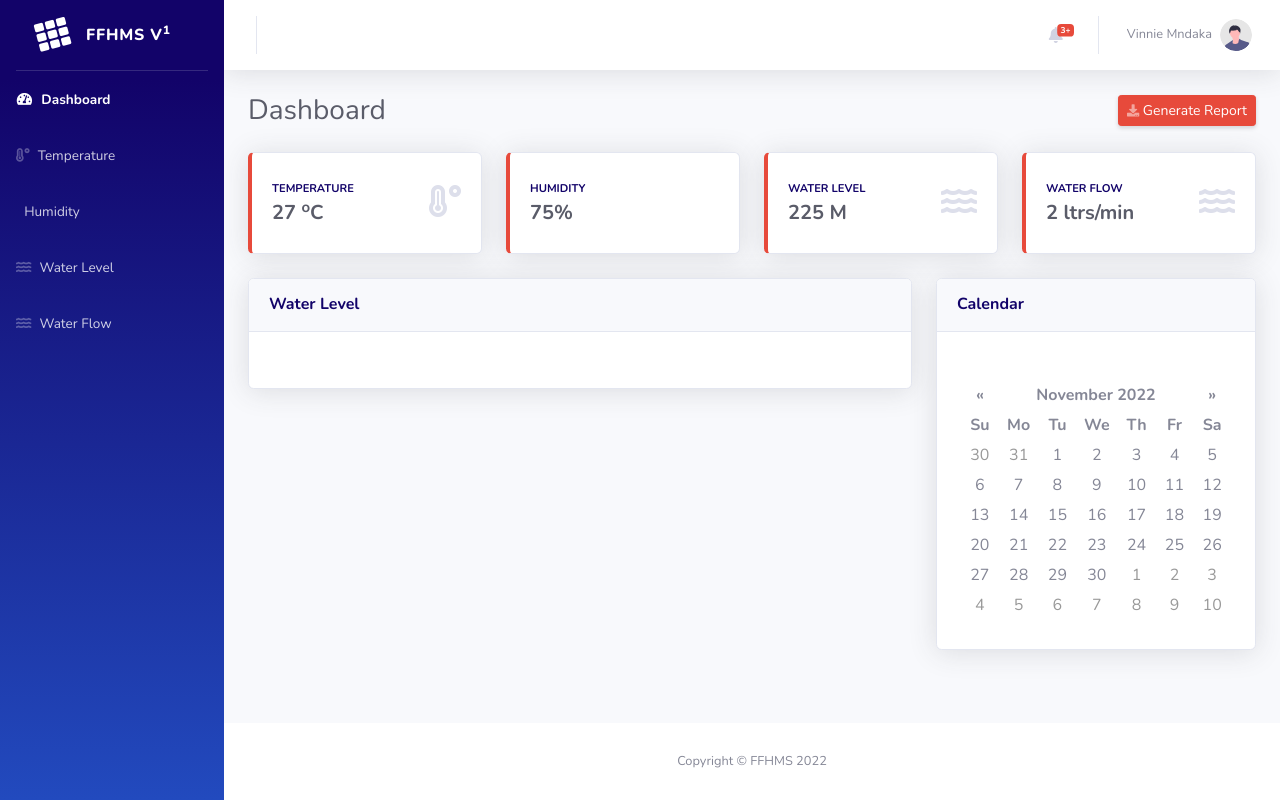
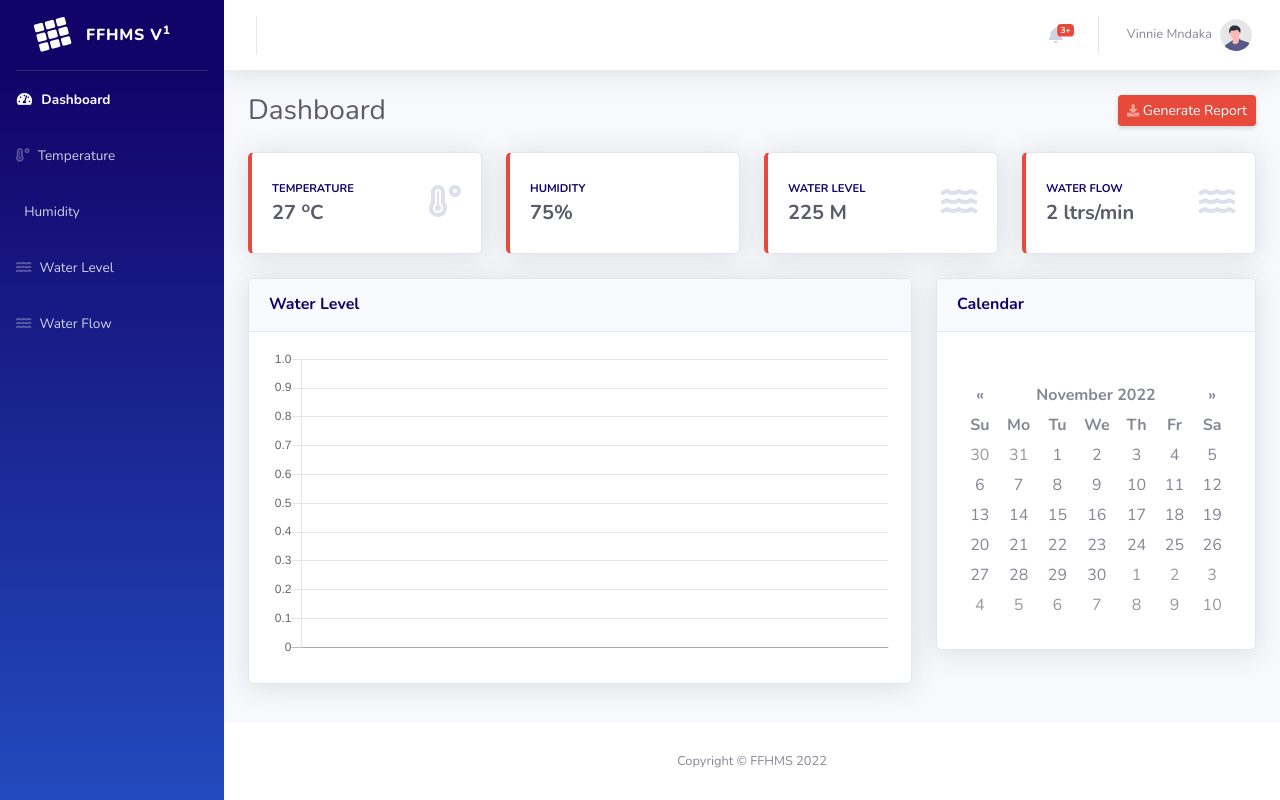
Before and after one commit to ZonseTech/flood-forecast-monitoring-system, a PHP site: page / in a window 1280 px wide. Run offline with PHP 8.4, Linux system fonts and the light colour scheme; some libraries are stand-ins or nearby versions.

Commit message:
Fix:: debugging

```diff
--- a/website/index.php
+++ b/website/index.php
@@ -1,4 +1,4 @@
-<?php include("./includes/header.php") ?>
+<?php include "./includes/header.php"?>
 
 <!-- Begin Page Content -->
 <div class="container-fluid">
@@ -102,16 +102,15 @@
 		<div class="col-xl-8 col-lg-7">
 			<div class="card shadow mb-4">
 				<!-- Card Header - Dropdown -->
-                    <div
-                        class="card-header py-3 d-flex flex-row align-items-center justify-content-between">
+				<div class="card-header py-3 d-flex flex-row align-items-center justify-content-between">
 					<h6 class="m-0 font-weight-bold text-primary">
 						Water Level
 					</h6>
 				</div>
 				<!-- Card Body -->
-                    <figure class="card-body">
-                        <div id="water-level-chart"></div>
-                    </figure>
+				<div class="card-body">
+					<canvas id="water-level-chart"></canvas>
+				</div>
 			</div>
 		</div>
 
@@ -135,4 +134,4 @@
 </div>
 <!-- /.container-fluid -->
 
-<?php include("./includes/footer.php") ?>
+<?php include "./includes/footer.php"?>
```
Lines whose indentation alone changed are shown as unchanged.
